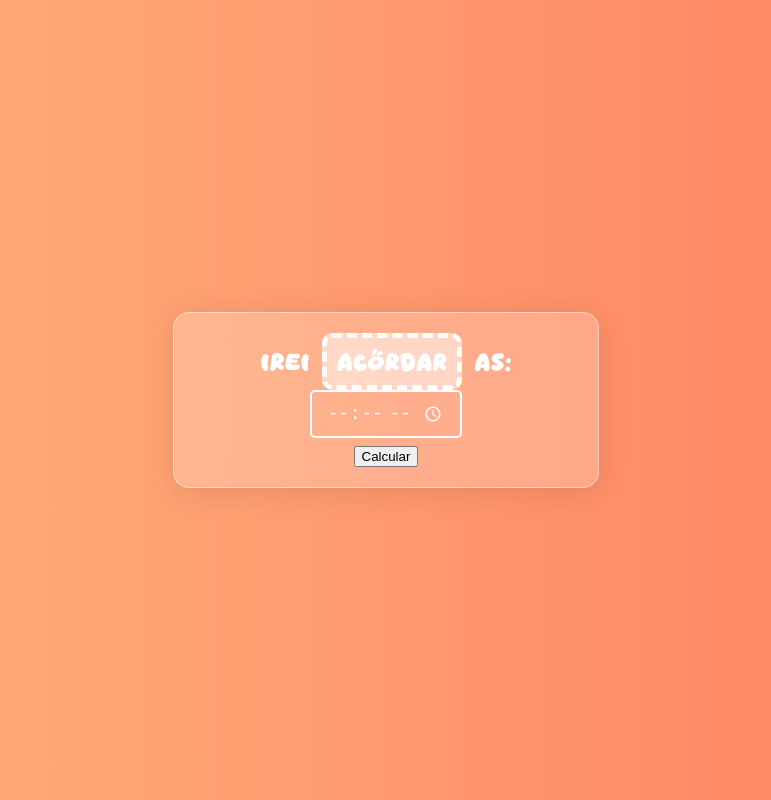
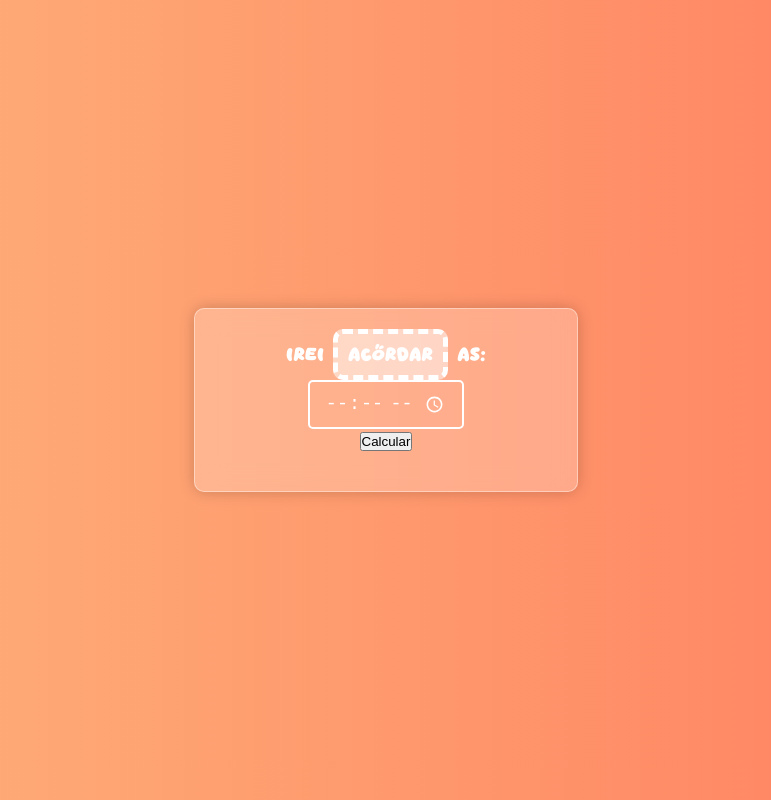
Before and after one commit to SleepCycle-beep/sleepcycle.github.io, a plain HTML site: page index.html in a window 1280 px wide. Shown: the whole page, without its empty margins (254-1025 px from the left). Drawn offline with Linux system fonts and the light colour scheme.

Commit message:
Change text and containers size units to work with smallers screens

```diff
--- a/style.css
+++ b/style.css
@@ -7,16 +7,22 @@
 
 @font-face {
     font-family: 'DonutsKing';
-    src: url('fonts/Donuts\ King.otf') format('OpenType');
+    src: url('fonts/Donuts King.otf') format('OpenType');
     font-weight: normal;
     font-style: normal;
+}
+
+* {
+    box-sizing: border-box;
+    margin: 0;
+    padding: 0;
 }
 
 body {
     display: flex;
     justify-content: center;
     align-items: center;
-    height: 100vh;
+    min-height: 100vh;
     margin: 0;
 }
 
@@ -30,7 +36,6 @@ body {
     transition: opacity 0.5s ease;
     z-index: -1;
     opacity: 0;
-    /* Start hidden */
 }
 
 .visible {
@@ -45,9 +50,8 @@ body {
     font: inherit;
     cursor: pointer;
     text-decoration: none;
-    padding: 0;
+    padding: 10px;
     margin: 0 0.25em;
-    padding: 10px 10px 10px 10px;
 }
 
 #timeInput {
@@ -55,7 +59,7 @@ body {
     border: 2px solid #ffffff;
     border-radius: 5px;
     padding: 10px 15px;
-    font-size: 1.1rem;
+    font-size: 1em; /* Tamanho relativo ao container */
     color: #ffffff;
     transition: border-color 0.3s, box-shadow 0.3s;
 }
@@ -71,25 +75,21 @@ body {
 }
 
 .container {
-    background: white;
+    width: clamp(280px, 30vw, 700px);
+    font-size: calc(12px + 0.5vw);
+    margin: 20px auto;
     padding: 20px;
     border-radius: 10px;
     box-shadow: 0px 0px 15px rgba(0, 0, 0, 0.2);
     text-align: center;
-    min-width: 100px;
-    width: 30vw;
-    font-family: 'Momentz', sans-serif;
-    font-size: 24px;
     color: white;
 
     background: rgba(255, 255, 255, 0.22);
-    border-radius: 16px;
-    box-shadow: 0 4px 30px rgba(0, 0, 0, 0.1);
     backdrop-filter: blur(10.6px);
     -webkit-backdrop-filter: blur(10.6px);
     border: 1px solid rgba(255, 255, 255, 0.41);
+    font-family: 'Momentz', sans-serif;
 }
-
 
 .options {
     display: flex;
@@ -104,6 +104,7 @@ body {
     background-color: #f0f0f0;
     cursor: pointer;
     transition: background 0.3s;
+    font-size: 1em;
 }
 
 .options button.selected {
@@ -111,8 +112,26 @@ body {
     color: white;
 }
 
+/* #calculateButton {
+    cursor: pointer;
+    padding: 10px 20px;
+    font-size: 1em;
+    font-family: inherit;
+    border: 2px solid #ffffff;
+    border-radius: 5px;
+    background: rgba(255, 255, 255, 0.4);
+    transition: 0.3s;
+} */
+
+/* #calculateButton:hover {
+    background: rgba(255, 255, 255, 0.6);
+} */
+
+#resultContainer {
+    margin-top: 20px;
+}
+
 .table-container {
-    margin-top: 20px;
     overflow-x: auto;
 }
 
@@ -120,14 +139,14 @@ table {
     width: 100%;
     border-collapse: collapse;
     margin-top: 20px;
-    font-size: 2vw;
 }
 
 th,
 td {
     border: 1px solid #ddd;
-    padding: 10px;
+    padding: 0.5em;
     text-align: center;
+    font-size: 1em;
 }
 
 th {
```
